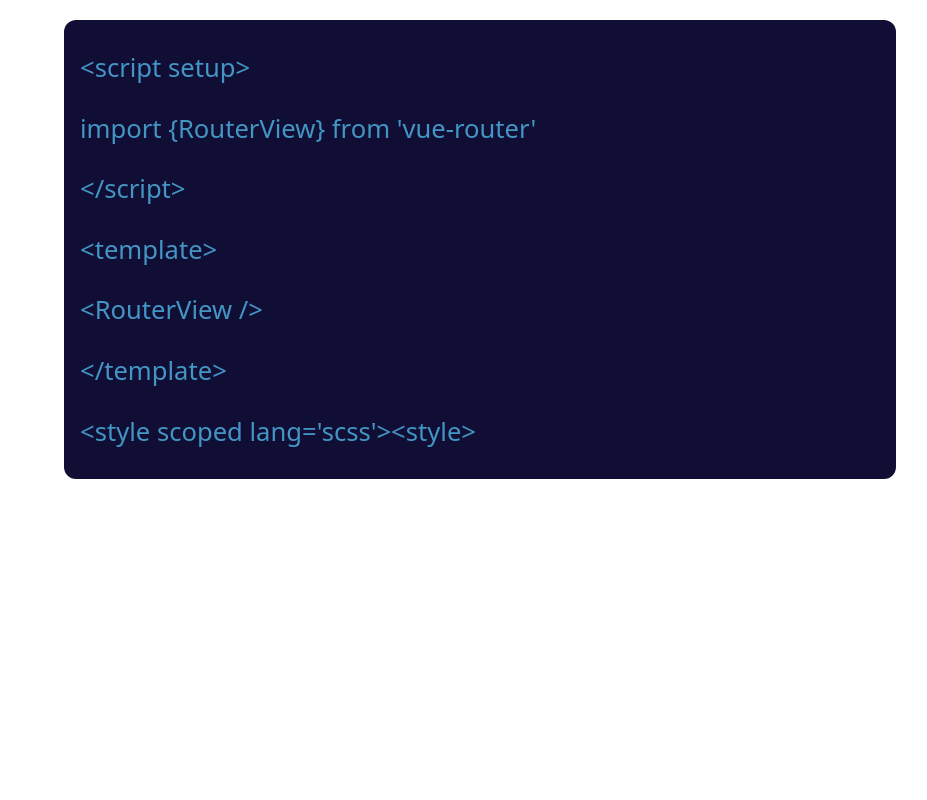
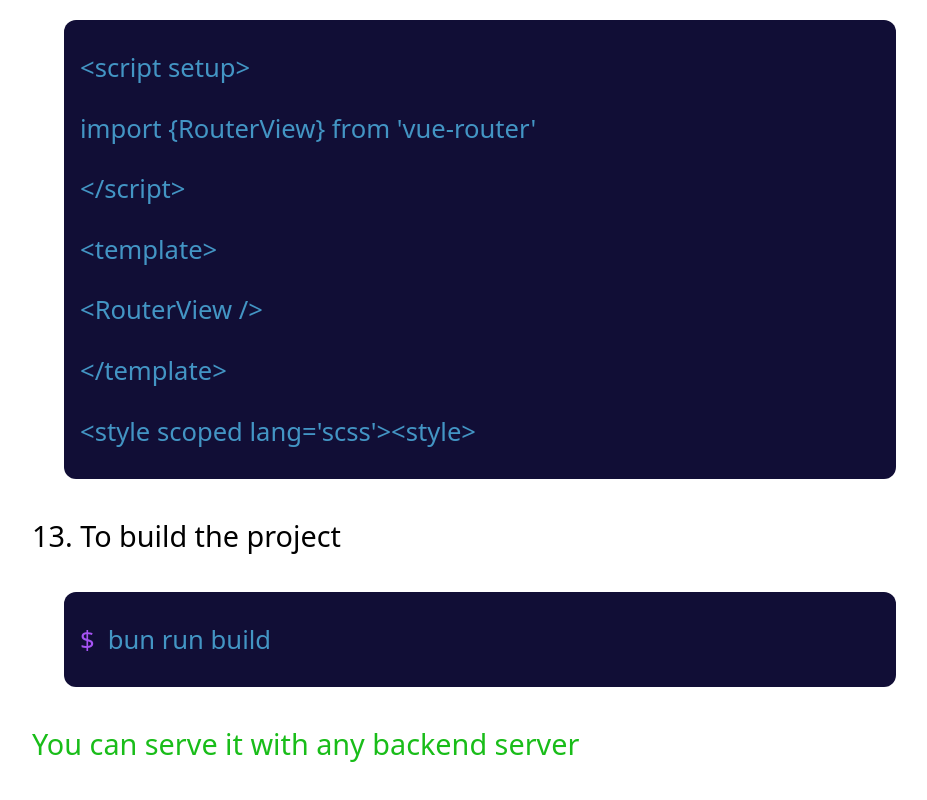
Before and after one commit to csm-18/vue3-notes, a Vue app in the folder frontend/: page / in a window 1280 px wide. Shown: the part 7134-7934 px from the top of the page, without its empty margins (176-1103 px from the left). Before the commit the page ends 7685 px from the top, so only its background shows below. Built offline with nearby package versions, Linux system fonts and the light colour scheme.

Commit message:
add build step to ProjectSetup page

```diff
--- a/frontend/src/components/ProjectSetup.vue
+++ b/frontend/src/components/ProjectSetup.vue
@@ -165,6 +165,9 @@
           '<style scoped lang=\'scss\'><style>',
         ]"
       />
+      <p>13. To build the project</p>
+      <code-block class="code" dollar="true" :code="['bun run build']" />
+      <p class="green">You can serve it with any backend server</p>
     </div>
   </div>
 </template>
@@ -214,6 +217,10 @@
     h3 {
       margin-top: 5rem;
     }
+
+    .green {
+      color: rgb(25, 189, 25);
+    }
   }
 }
 </style>
```
